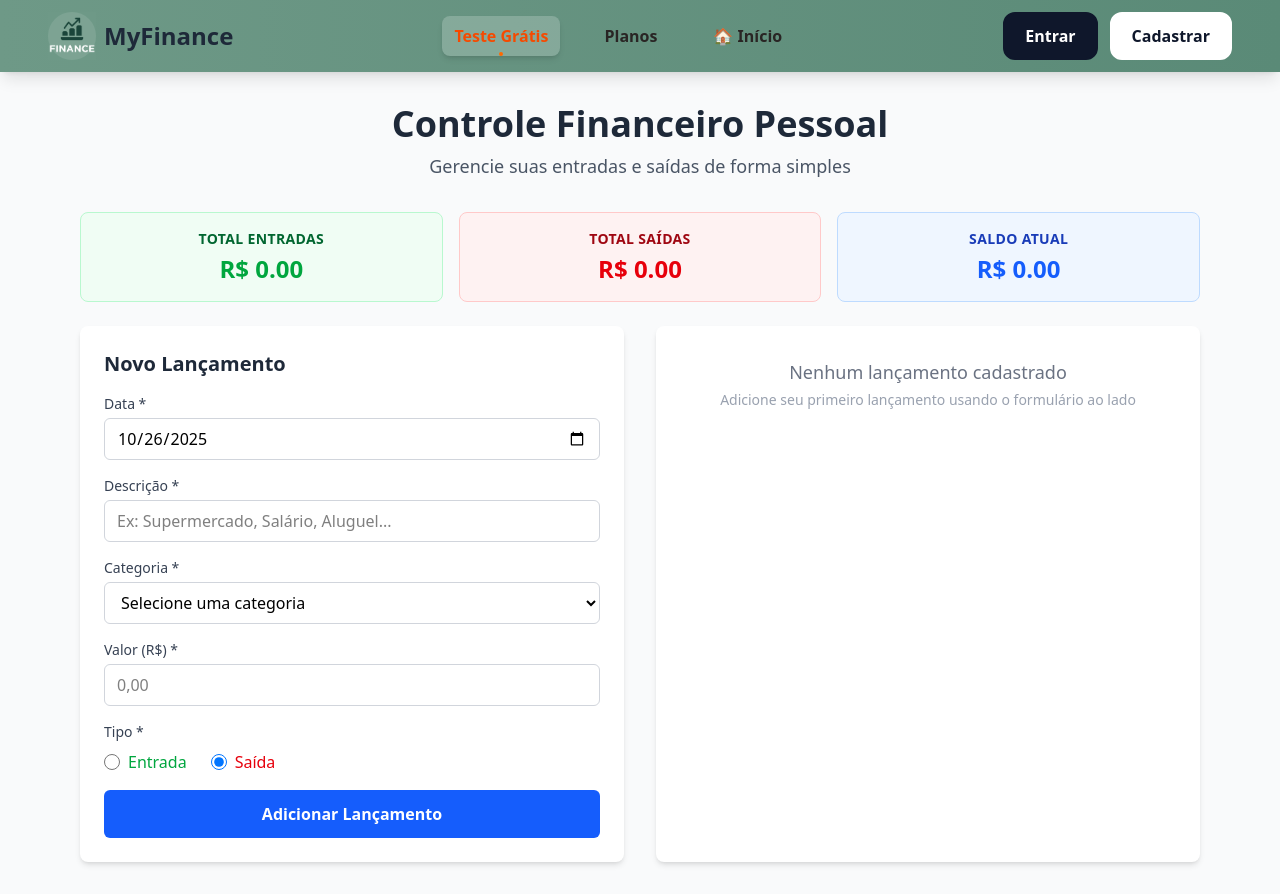
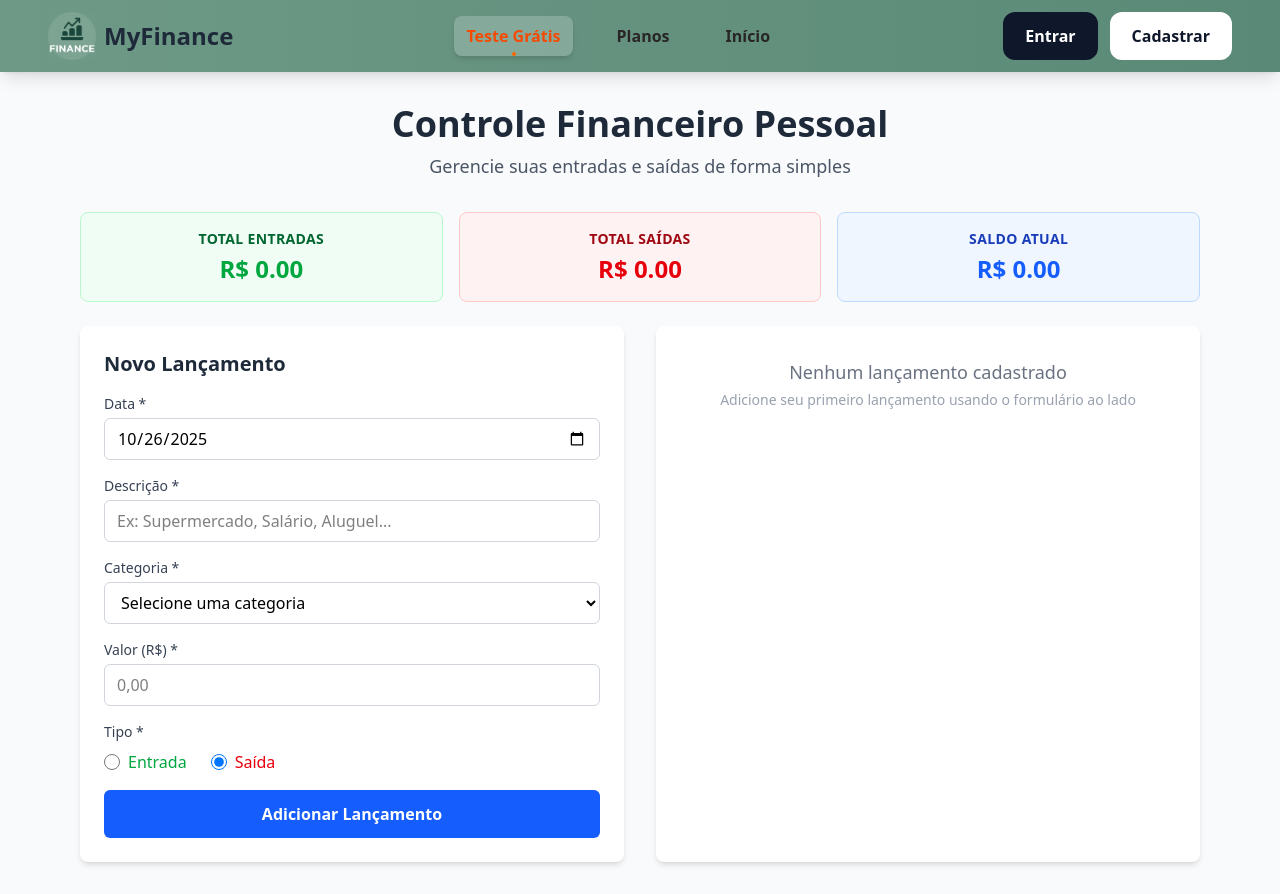
Before and after one commit to PedroTalalayv/myfinance, a React (Vite) app: page /lancamentos in a window 1280 px wide. Built offline with nearby package versions, Linux system fonts and the light colour scheme.

Commit message:
Mudanca nos icons header

```diff
--- a/src/components/Header.tsx
+++ b/src/components/Header.tsx
@@ -63,7 +63,7 @@ export default function Header() {
                                 : 'hover:text-orange-700 hover:bg-white/10'
                         }`}
                     >
-                        🏠 Início
+                        Início
                         {isActive('/') && (
                             <span className="absolute bottom-0 left-1/2 transform -translate-x-1/2 w-1 h-1 bg-orange-500 rounded-full"></span>
                         )}
```
